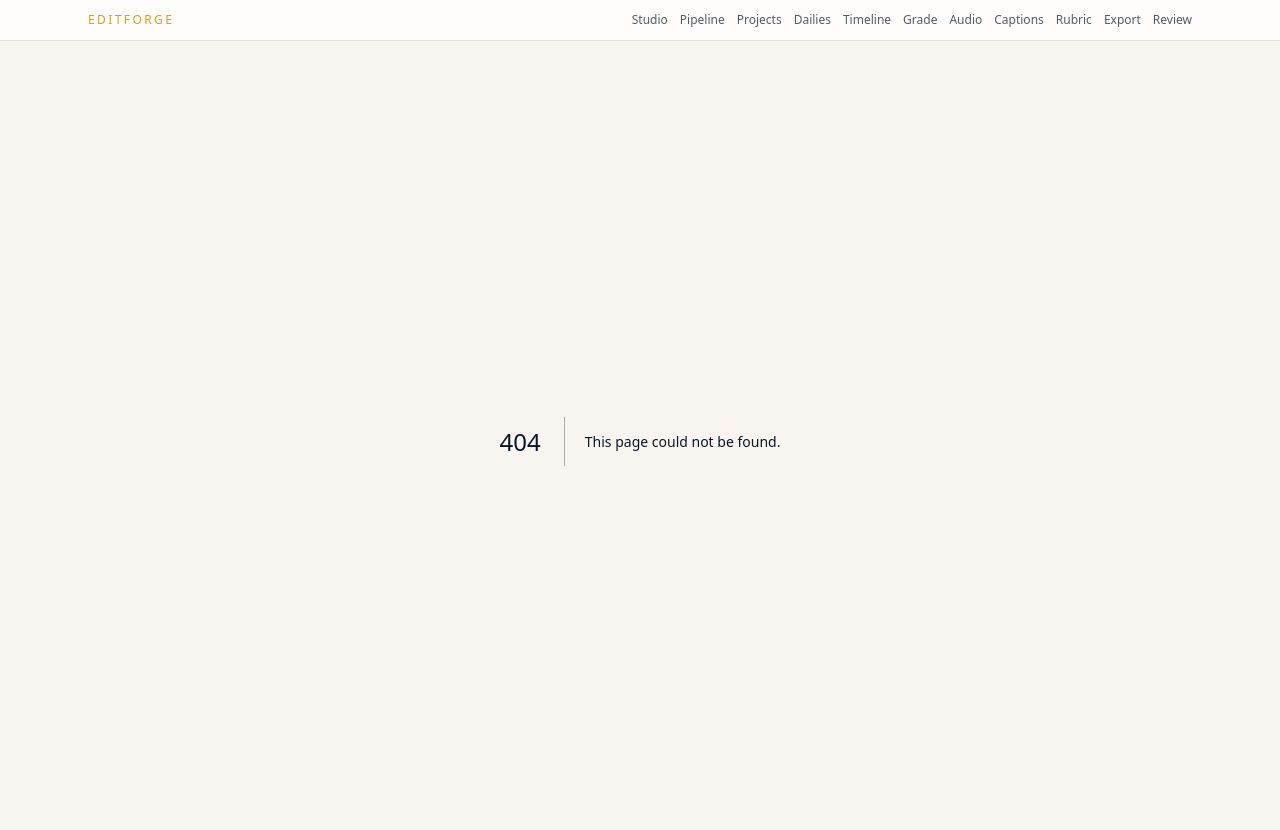
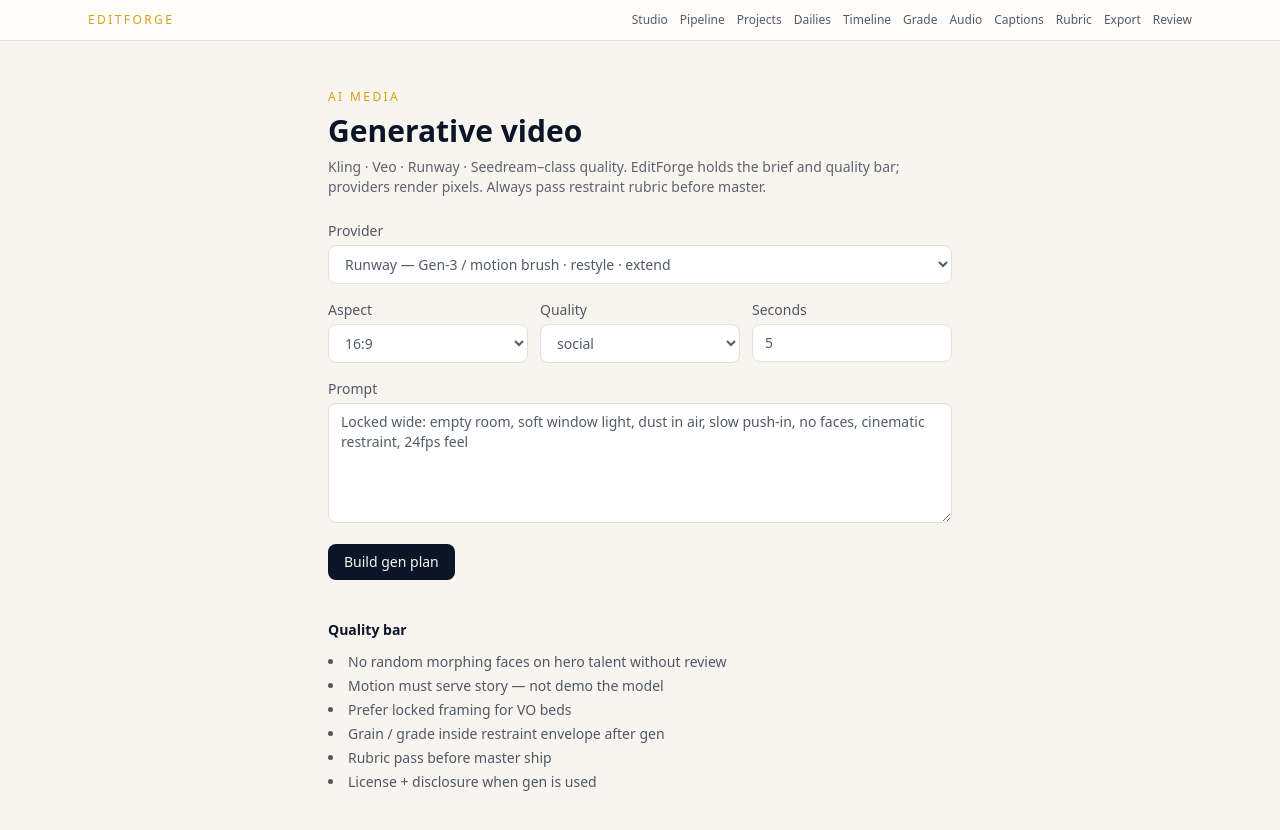
Before and after one commit to tdveal74-cell/EditForge, a Next.js app: page /gen-video in a window 1280 px wide. Before the commit this address had no page. Shown: the top 830 px of the page. Built offline with nearby package versions, Linux system fonts and the light colour scheme.

Commit message:
feat: gen-video (Runway/Kling/Veo/Seedream) + Artlist-class stock library

```diff
--- /dev/null
+++ b/app/api/gen-video/plan/route.ts
@@ -0,0 +1,34 @@
+import { NextResponse } from "next/server";
+import { GEN_PROVIDERS, GEN_QUALITY_BAR, pickProvider } from "@/lib/genvideo";
+
+export async function POST(req: Request) {
+  const body = await req.json();
+  const prompt = String(body.prompt || "").trim();
+  if (!prompt) {
+    return NextResponse.json({ error: "prompt required" }, { status: 400 });
+  }
+  const provider = pickProvider(body.provider);
+  const meta = GEN_PROVIDERS.find((p) => p.id === provider)!;
+  const configured = meta.envKey ? Boolean(process.env[meta.envKey]) : true;
+  const durationSec = Math.min(30, Math.max(2, Number(body.durationSec) || 5));
+  const aspect = body.aspect === "9:16" || body.aspect === "1:1" ? body.aspect : "16:9";
+  const quality = body.quality === "broadcast-intent" || body.quality === "social" ? body.quality : "draft";
+
+  return NextResponse.json({
+    plan: {
+      provider,
+      mode: body.mode || "text-to-video",
+      prompt: prompt.slice(0, 400),
+      durationSec,
+      aspect,
+      quality,
+      estimatedCostBand: provider === "mock" ? "none" : "provider-metered",
+    },
+    qualityBar: GEN_QUALITY_BAR,
+    allowed: true,
+    live: configured && provider !== "mock",
+    note: configured
+      ? `Provider ${provider} key present — wire worker call next`
+      : `Set ${meta.envKey || "provider key"} for live gen; mock plan only`,
+  });
+}
--- /dev/null
+++ b/app/gen-video/page.tsx
@@ -0,0 +1,68 @@
+"use client";
+
+import { useState } from "react";
+import { GEN_PROVIDERS, GEN_QUALITY_BAR } from "@/lib/genvideo";
+import { Button } from "@/components/ui/button";
+
+export default function GenVideoPage() {
+  const [provider, setProvider] = useState("runway");
+  const [prompt, setPrompt] = useState(
+    "Locked wide: empty room, soft window light, dust in air, slow push-in, no faces, cinematic restraint, 24fps feel"
+  );
+  const [aspect, setAspect] = useState("16:9");
+  const [quality, setQuality] = useState("social");
+  const [durationSec, setDurationSec] = useState(5);
+  const [out, setOut] = useState<string | null>(null);
+
+  async function plan() {
+    const res = await fetch("/api/gen-video/plan", {
+      method: "POST",
+      headers: { "Content-Type": "application/json" },
+      body: JSON.stringify({ provider, prompt, aspect, quality, durationSec, mode: "text-to-video" }),
+    });
+    setOut(JSON.stringify(await res.json(), null, 2));
+  }
+
+  return (
+    <main className="mx-auto max-w-2xl px-6 py-12">
+      <p className="text-xs font-medium uppercase tracking-[0.2em] text-amber">AI Media</p>
+      <h1 className="mt-2 text-3xl font-semibold text-navy">Generative video</h1>
+      <p className="mt-2 text-sm text-navy/65">
+        Kling · Veo · Runway · Seedream–class quality. EditForge holds the brief and
+        quality bar; providers render pixels. Always pass restraint rubric before master.
+      </p>
+      <label className="mt-6 block text-sm text-navy/70">
+        Provider
+        <select className="mt-1 w-full rounded-control border border-border bg-surface-elevated px-3 py-2 text-sm" value={provider} onChange={(e) => setProvider(e.target.value)}>
+          {GEN_PROVIDERS.map((p) => (
+            <option key={p.id} value={p.id}>{p.label} — {p.strengths}</option>
+          ))}
+        </select>
+      </label>
+      <div className="mt-4 grid gap-3 sm:grid-cols-3">
+        <label className="text-sm text-navy/70">Aspect
+          <select className="mt-1 w-full rounded-control border border-border bg-surface-elevated px-3 py-2 text-sm" value={aspect} onChange={(e) => setAspect(e.target.value)}>
+            <option value="16:9">16:9</option><option value="9:16">9:16</option><option value="1:1">1:1</option>
+          </select>
+        </label>
+        <label className="text-sm text-navy/70">Quality
+          <select className="mt-1 w-full rounded-control border border-border bg-surface-elevated px-3 py-2 text-sm" value={quality} onChange={(e) => setQuality(e.target.value)}>
+            <option value="draft">draft</option><option value="social">social</option><option value="broadcast-intent">broadcast-intent</option>
+          </select>
+        </label>
+        <label className="text-sm text-navy/70">Seconds
+          <input type="number" min={2} max={30} className="mt-1 w-full rounded-control border border-border bg-surface-elevated px-3 py-2 text-sm" value={durationSec} onChange={(e) => setDurationSec(Number(e.target.value))} />
+        </label>
+      </div>
+      <label className="mt-4 block text-sm text-navy/70">Prompt
+        <textarea className="mt-1 min-h-[120px] w-full rounded-control border border-border bg-surface-elevated px-3 py-2 text-sm" value={prompt} onChange={(e) => setPrompt(e.target.value)} />
+      </label>
+      <div className="mt-4"><Button type="button" onClick={plan}>Build gen plan</Button></div>
+      {out && <pre className="mt-6 overflow-x-auto rounded-card border border-border bg-navy p-4 text-xs text-surface">{out}</pre>}
+      <h2 className="mt-10 text-sm font-semibold text-navy">Quality bar</h2>
+      <ul className="mt-3 list-inside list-disc space-y-1 text-sm text-navy/70">
+        {GEN_QUALITY_BAR.map((q) => <li key={q}>{q}</li>)}
+      </ul>
+    </main>
+  );
+}
--- /dev/null
+++ b/app/stock/page.tsx
@@ -0,0 +1,25 @@
+import { SAMPLE_STOCK } from "@/lib/stock";
+
+export default function StockPage() {
+  return (
+    <main className="mx-auto max-w-3xl px-6 py-12">
+      <p className="text-xs font-medium uppercase tracking-[0.2em] text-amber">Library</p>
+      <h1 className="mt-2 text-3xl font-semibold text-navy">Stock · Artlist-class</h1>
+      <p className="mt-2 text-sm text-navy/65">
+        Music, SFX, and footage index. Wire Artlist / Epidemic keys on the worker for search + license pull.
+      </p>
+      <ul className="mt-8 space-y-3">
+        {SAMPLE_STOCK.map((s) => (
+          <li key={s.id} className="rounded-card border border-border bg-surface-elevated p-4">
+            <div className="flex justify-between gap-2">
+              <p className="text-sm font-medium text-navy">{s.title}</p>
+              <span className="text-xs uppercase text-navy/45">{s.kind}</span>
+            </div>
+            <p className="mt-1 text-xs text-navy/50">{s.mood}{s.durationSec ? ` · ${s.durationSec}s` : ""}</p>
+            <p className="mt-2 text-sm text-navy/65">{s.licenseNote}</p>
+          </li>
+        ))}
+      </ul>
+    </main>
+  );
+}
--- /dev/null
+++ b/lib/genvideo.ts
@@ -0,0 +1,30 @@
+export type GenProvider = "runway" | "kling" | "veo" | "seedream" | "mock";
+export type GenMode = "text-to-video" | "image-to-video" | "extend" | "restyle";
+export type QualityTier = "draft" | "social" | "broadcast-intent";
+
+export const GEN_PROVIDERS: {
+  id: GenProvider;
+  label: string;
+  strengths: string;
+  envKey: string;
+}[] = [
+  { id: "runway", label: "Runway", strengths: "Gen-3 / motion brush · restyle · extend", envKey: "RUNWAY_API_KEY" },
+  { id: "kling", label: "Kling", strengths: "Longer takes · strong motion coherence", envKey: "KLING_API_KEY" },
+  { id: "veo", label: "Veo", strengths: "High fidelity · cinematic intent", envKey: "VEO_API_KEY" },
+  { id: "seedream", label: "Seedream", strengths: "Stylized · concept-heavy looks", envKey: "SEEDREAM_API_KEY" },
+  { id: "mock", label: "Mock (offline)", strengths: "Plan + QA only — no cloud spend", envKey: "" },
+];
+
+export const GEN_QUALITY_BAR = [
+  "No random morphing faces on hero talent without review",
+  "Motion must serve story — not demo the model",
+  "Prefer locked framing for VO beds",
+  "Grain / grade inside restraint envelope after gen",
+  "Rubric pass before master ship",
+  "License + disclosure when gen is used",
+] as const;
+
+export function pickProvider(requested?: string): GenProvider {
+  const id = (requested || "mock") as GenProvider;
+  return GEN_PROVIDERS.some((p) => p.id === id) ? id : "mock";
+}
--- /dev/null
+++ b/lib/stock.ts
@@ -0,0 +1,19 @@
+export type StockItem = {
+  id: string;
+  kind: "music" | "sfx" | "footage";
+  title: string;
+  durationSec?: number;
+  mood: string;
+  licenseNote: string;
+};
+
+export const SAMPLE_STOCK: StockItem[] = [
+  { id: "st-score-01", kind: "music", title: "Restraint bed — low pulse", durationSec: 180, mood: "calm · editorial", licenseNote: "Artlist-class: project license required" },
+  { id: "st-sfx-01", kind: "sfx", title: "Soft whoosh — transition", durationSec: 2, mood: "minimal", licenseNote: "Clear for social + master" },
+  { id: "st-broll-01", kind: "footage", title: "Hands · paper · window light", durationSec: 12, mood: "tactile · still", licenseNote: "Royalty stock — check exclusivity" },
+];
+
+export const STOCK_ENV = {
+  artlist: "ARTLIST_API_KEY",
+  epidemic: "EPIDEMIC_API_KEY",
+} as const;
```
Also changed, not shown: 1 other file (tests, documents, lock files or other folders).
